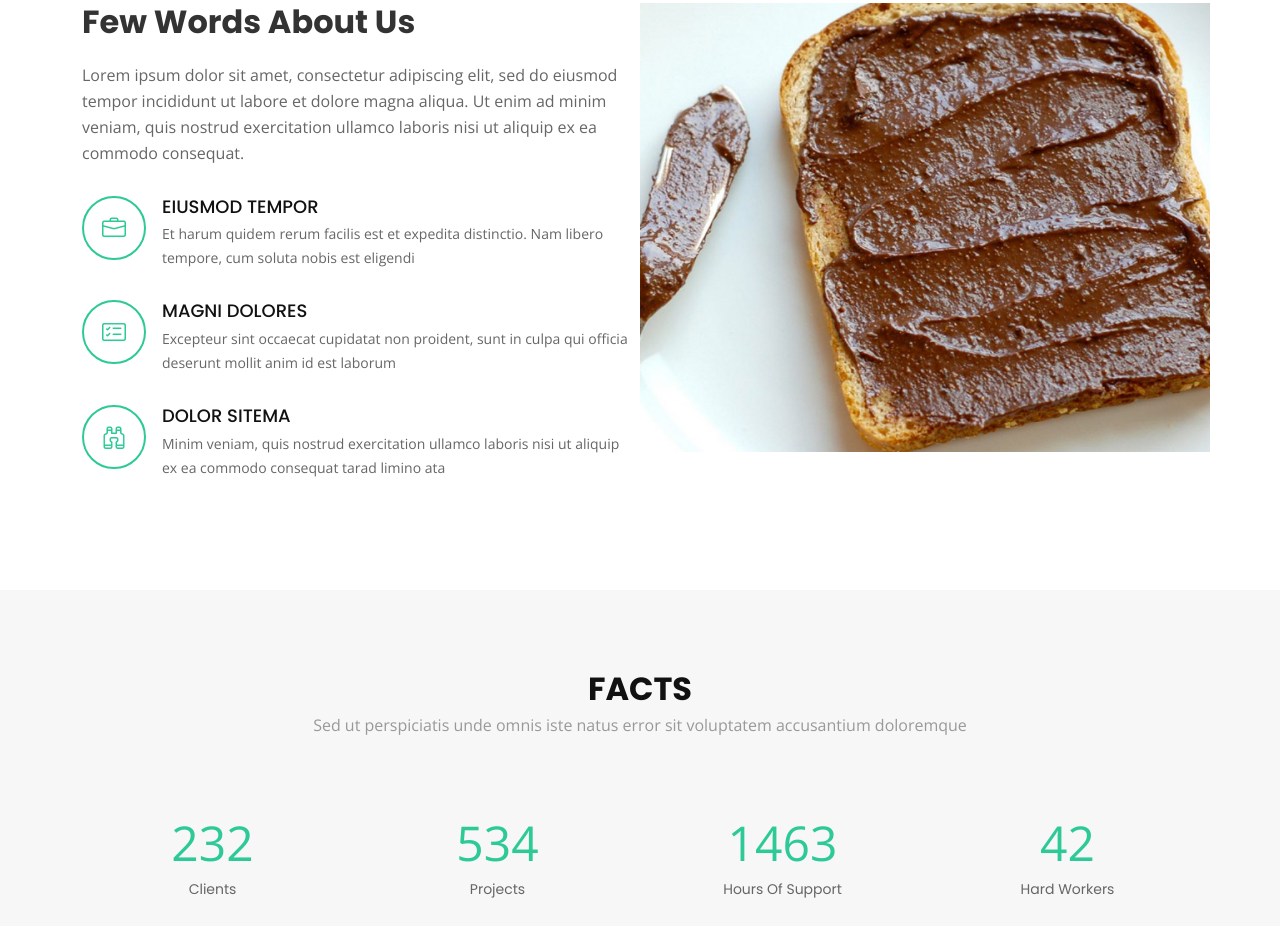
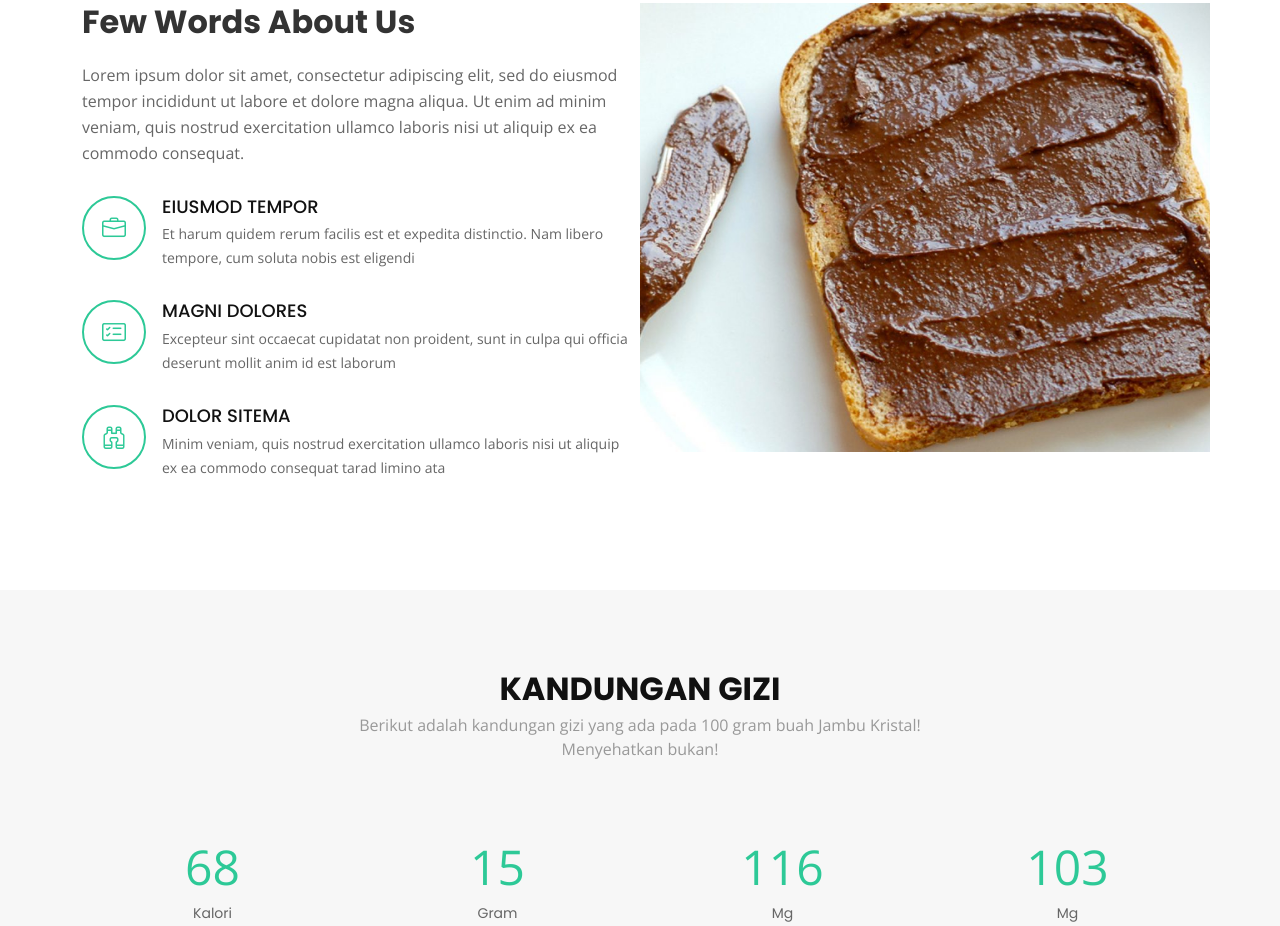
Before and after one commit to farrelaby/kkn-web-jambu, a plain HTML site: page index.html in a window 1280 px wide. Shown: the part 1874-2800 px from the top of the page. Drawn offline with nearby package versions, Linux system fonts and the light colour scheme.

Commit message:
shorten delay and add nutrition content on facts

```diff
--- a/index.html
+++ b/index.html
@@ -84,9 +84,9 @@
 
   <!-- ======= Hero Section ======= -->
   <section id="hero">
-    <div class="hero-container" data-aos="zoom-in" data-aos-delay="100">
+    <div class="hero-container" data-aos="zoom-in" data-aos-delay="40">
       <h1>Yuk Mari Olah jambu! </h1>
-      <h2>Ayo kita olah jambu menjadi selai!<br>Geser kebawah atau klik tombol dibawah untuk memulai!</h2>
+      <h2>Ayo kita olah jambu menjadi selai!<br>Geser kebawah atau klik tombol dibawah untuk memulai ya!</h2>
       <a href="#team" class="btn-get-started">Klik untuk Mulai</a>
     </div>
   </section><!-- End Hero Section -->
@@ -128,19 +128,19 @@
               Lorem ipsum dolor sit amet, consectetur adipiscing elit, sed do eiusmod tempor incididunt ut labore et dolore magna aliqua. Ut enim ad minim veniam, quis nostrud exercitation ullamco laboris nisi ut aliquip ex ea commodo consequat.
             </p>
 
-            <div class="icon-box" data-aos="fade-up" data-aos-delay="100">
+            <div class="icon-box" data-aos="fade-up" data-aos-delay="25">
               <div class="icon"><i class="bi bi-briefcase"></i></div>
               <h4 class="title"><a href="">Eiusmod Tempor</a></h4>
               <p class="description">Et harum quidem rerum facilis est et expedita distinctio. Nam libero tempore, cum soluta nobis est eligendi</p>
             </div>
 
-            <div class="icon-box" data-aos="fade-up" data-aos-delay="200">
+            <div class="icon-box" data-aos="fade-up" data-aos-delay="50">
               <div class="icon"><i class="bi bi-card-checklist"></i></div>
               <h4 class="title"><a href="">Magni Dolores</a></h4>
               <p class="description">Excepteur sint occaecat cupidatat non proident, sunt in culpa qui officia deserunt mollit anim id est laborum</p>
             </div>
 
-            <div class="icon-box" data-aos="fade-up" data-aos-delay="300">
+            <div class="icon-box" data-aos="fade-up" data-aos-delay="75">
               <div class="icon"><i class="bi bi-binoculars"></i></div>
               <h4 class="title"><a href="">Dolor Sitema</a></h4>
               <p class="description">Minim veniam, quis nostrud exercitation ullamco laboris nisi ut aliquip ex ea commodo consequat tarad limino ata</p>
@@ -158,29 +158,29 @@
     <section id="facts">
       <div class="container" data-aos="fade-up">
         <div class="section-header">
-          <h3 class="section-title">Facts</h3>
-          <p class="section-description">Sed ut perspiciatis unde omnis iste natus error sit voluptatem accusantium doloremque</p>
+          <h3 class="section-title">Kandungan Gizi</h3>
+          <p class="section-description">Berikut adalah kandungan gizi yang ada pada 100 gram buah Jambu Kristal!<br> Menyehatkan bukan!</p>
         </div>
         <div class="row counters">
 
           <div class="col-lg-3 col-6 text-center">
-            <span data-purecounter-start="0" data-purecounter-end="232" data-purecounter-duration="1" class="purecounter"></span>
-            <p>Clients</p>
+            <span data-purecounter-start="0" data-purecounter-end="68" data-purecounter-duration="1" class="purecounter"></span>
+            <p>Kalori</p>
           </div>
 
           <div class="col-lg-3 col-6 text-center">
-            <span data-purecounter-start="0" data-purecounter-end="534" data-purecounter-duration="1" class="purecounter"></span>
-            <p>Projects</p>
+            <span data-purecounter-start="0" data-purecounter-end="15" data-purecounter-duration="1" class="purecounter"></span>
+            <p>Gram<br>Karbohidrat</p>
           </div>
 
           <div class="col-lg-3 col-6 text-center">
-            <span data-purecounter-start="0" data-purecounter-end="1463" data-purecounter-duration="1" class="purecounter"></span>
-            <p>Hours Of Support</p>
+            <span data-purecounter-start="0" data-purecounter-end="116" data-purecounter-duration="1" class="purecounter"></span>
+            <p>Mg<br>Vitamin C</p>
           </div>
 
           <div class="col-lg-3 col-6 text-center">
-            <span data-purecounter-start="0" data-purecounter-end="42" data-purecounter-duration="1" class="purecounter"></span>
-            <p>Hard Workers</p>
+            <span data-purecounter-start="0" data-purecounter-end="103" data-purecounter-duration="1" class="purecounter"></span>
+            <p>Mg<br>Kalium</p>
           </div>
 
         </div>
```
Also changed, not shown: assets/img/jambu-2.jpg (added).
